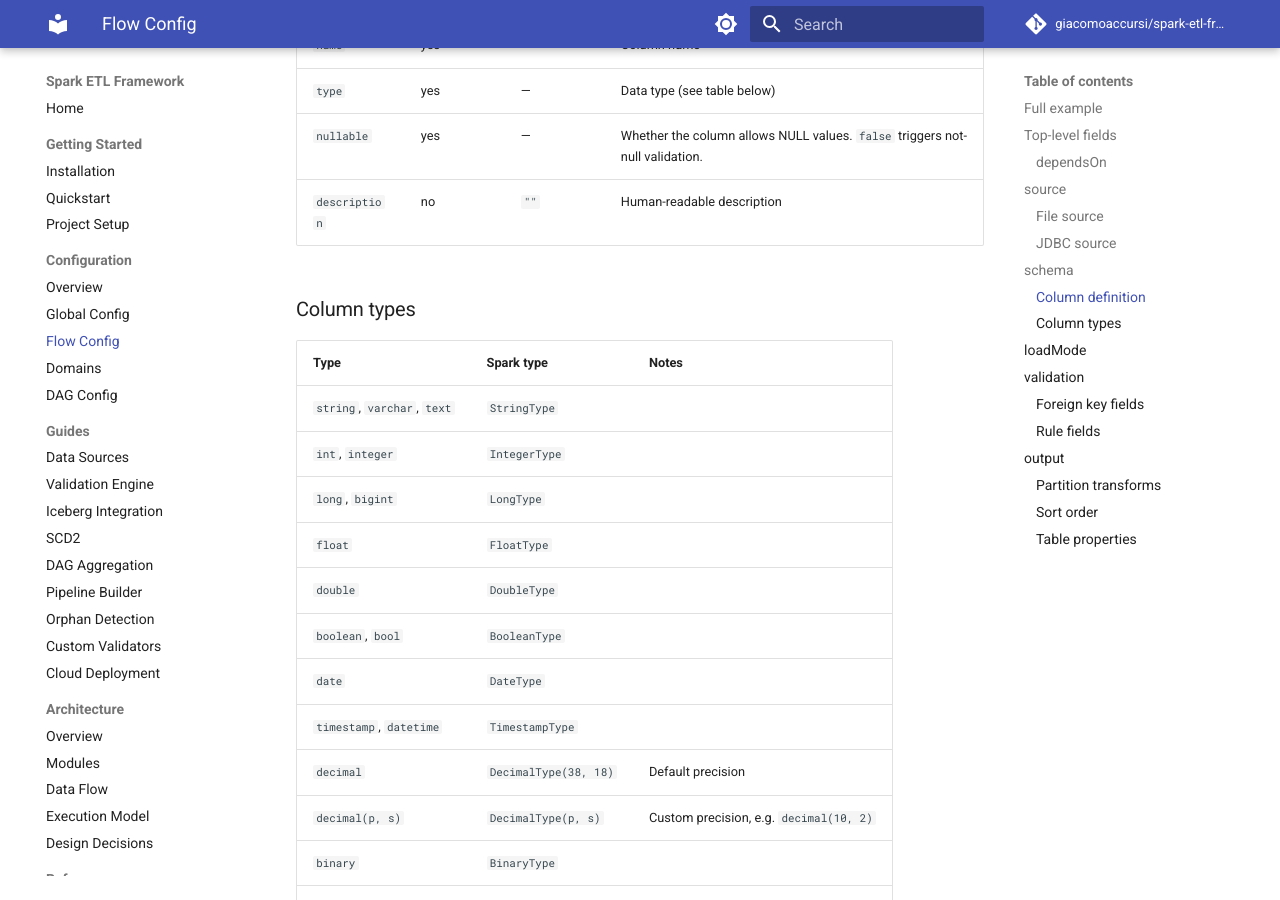
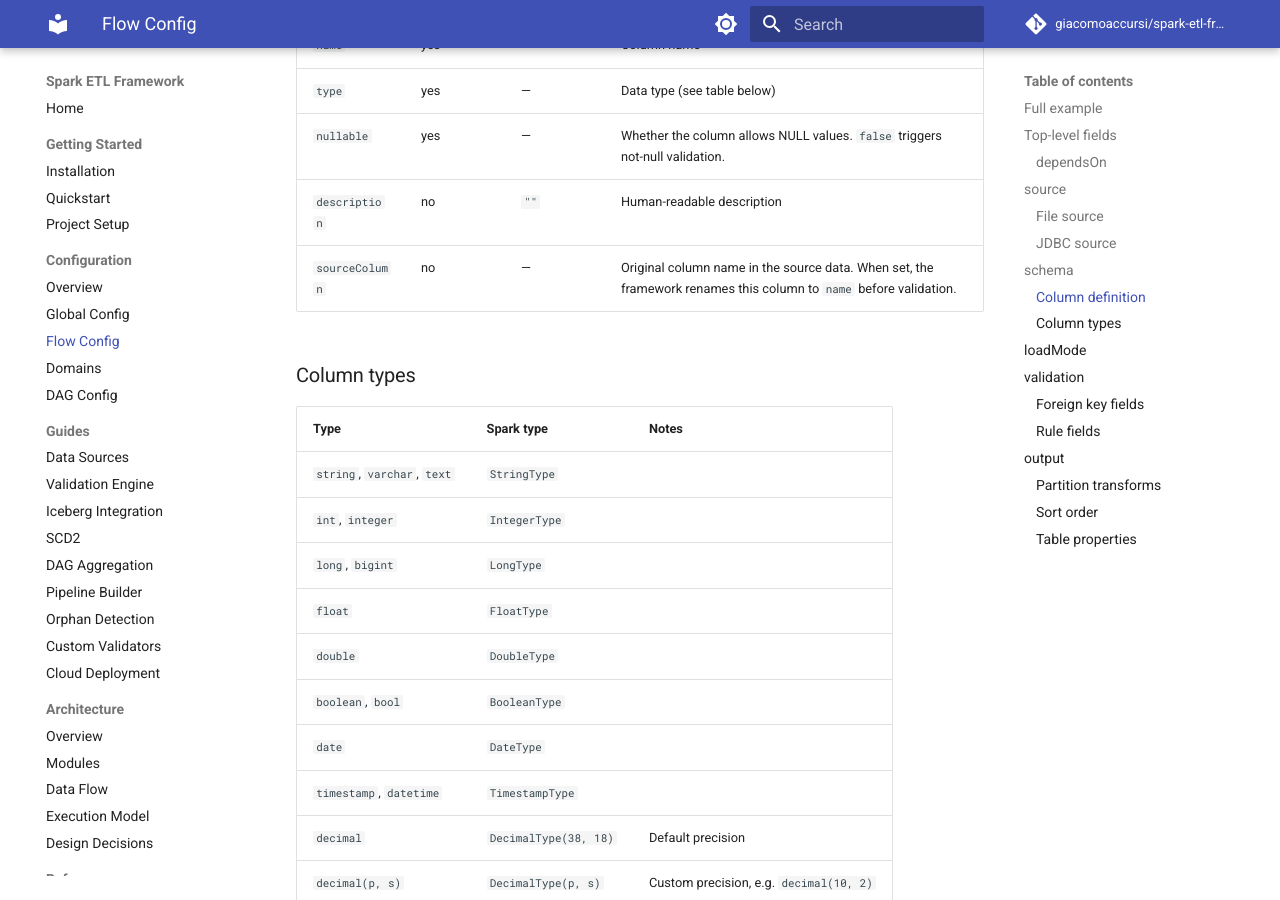
Before and after one commit to giacomoaccursi/Floe, an MkDocs documentation site: the page built from site-docs/configuration/flows.md, in a window 1280 px wide and 900 px high, scrolled down 4183 px. Built offline with MkDocs 1.6.1 and Material for MkDocs 9.7.7, drawn with Linux system fonts in a browser that asks for light colours; comment, search, counter and statistics services are not loaded.

Commit message:
feat(config): add sourceColumn for declarative column rename

```diff
--- a/site-docs/configuration/flows.md
+++ b/site-docs/configuration/flows.md
@@ -171,6 +171,7 @@ Defines the expected schema and controls enforcement during read.
 | `type` | yes | — | Data type (see table below) |
 | `nullable` | yes | — | Whether the column allows NULL values. `false` triggers not-null validation. |
 | `description` | no | `""` | Human-readable description |
+| `sourceColumn` | no | — | Original column name in the source data. When set, the framework renames this column to `name` before validation. |
 
 ### Column types
 
```
Also changed, not shown: 2 other files.
